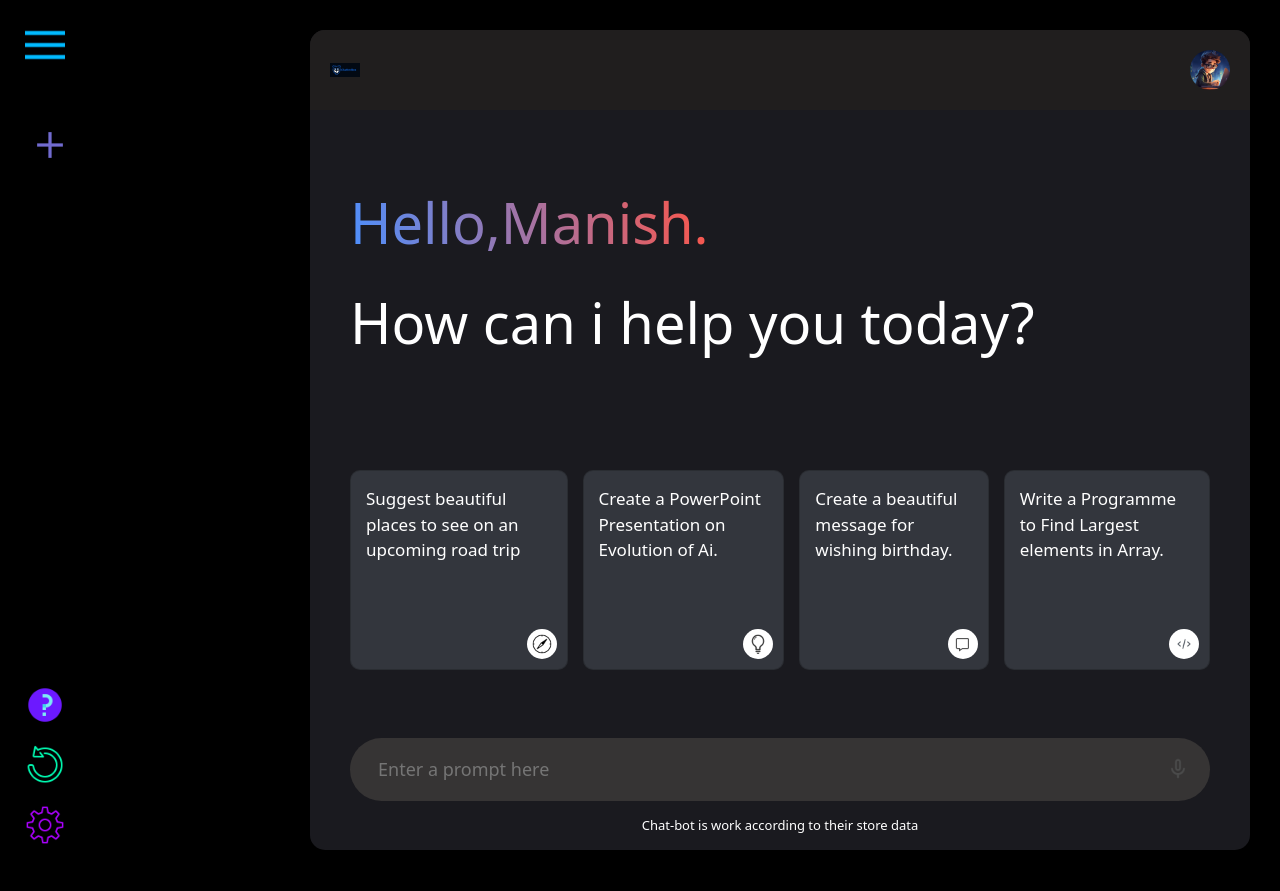
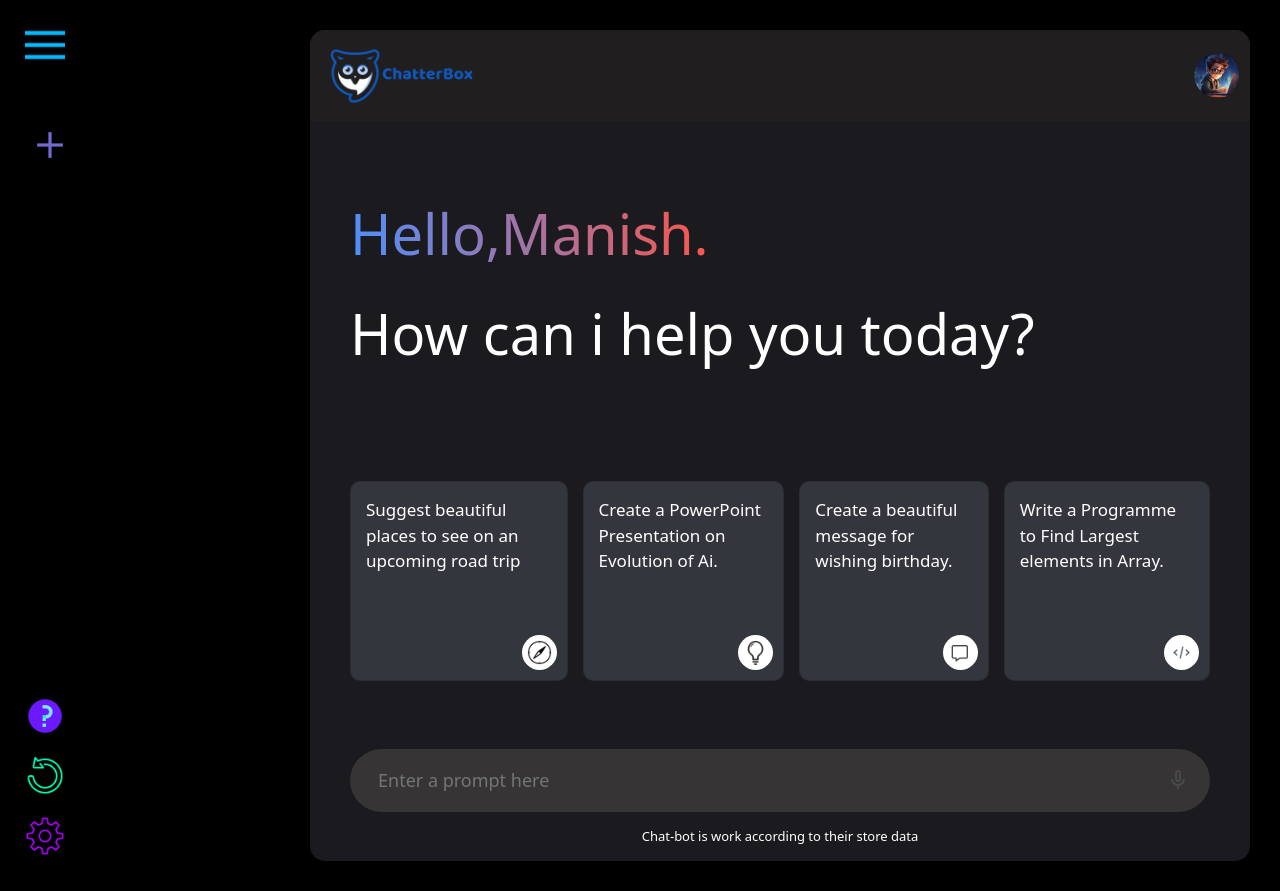
Before and after one commit to ManishPatidar806/Chat-Boot, a React (Vite) app: page / in a window 1280 px wide. Built offline with nearby package versions, Linux system fonts and the light colour scheme.

Commit message:
update files

```diff
--- a/package.json
+++ b/package.json
@@ -12,7 +12,8 @@
   "dependencies": {
     "@google/generative-ai": "^0.2.1",
     "react": "^18.2.0",
-    "react-dom": "^18.2.0"
+    "react-dom": "^18.2.0",
+    "react-markdown": "^9.0.1"
   },
   "devDependencies": {
     "@types/react": "^18.2.56",
--- a/src/Components/Center.css
+++ b/src/Components/Center.css
@@ -1,3 +1,6 @@
+*{
+    margin: 0px;
+}
 .Center{
     flex: 1;
     min-height: 100vh;
@@ -13,21 +16,22 @@
     align-items: center;
     justify-content: space-between;
     font-size: 22px;
-    padding: 20px;
+    padding: 6px;
     color: #5d5959;
     border-top-left-radius: 15px;
     border-top-right-radius: 15px;
     background-color: rgb(32, 30, 30);
 }
 .Center img{
-    max-width: 30px;
+    max-width: 180px;
 }
 .Center .logo{
     background-color: rgb(32, 30, 30);
 }
 
 .Center .nav .user{
-   max-width: 40px;
+   max-width: 50px;
+   padding-right: 5px;
     border-radius: 50%;
     background-color: rgb(32, 30, 30);
 }
@@ -116,6 +120,7 @@
 }
 .search-box  .submit{
     background-color: rgb(54, 52, 52);
+
 }
 .search-box img{
     width: 24px;
--- a/src/Components/Center.jsx
+++ b/src/Components/Center.jsx
@@ -2,6 +2,8 @@ import "./Center.css"
 import React, { useContext } from "react";
 import { assets } from "./../assets/assets"
 import { Context } from "../context/context";
+import Markdown from 'react-markdown'
+import remarkGfm from 'remark-gfm';
 export default function Center() {
 
     const {
@@ -70,7 +72,7 @@ export default function Center() {
                             <hr />
                             <hr />
                         </div>
-                        :<p dangerouslySetInnerHTML={{__html:resultData}}></p>
+                        : <Markdown remarkPlugins={[remarkGfm]}>{<p dangerouslySetInnerHTML={{__html:resultData}}></p>}</Markdown>
                         }
                     </div>
                 </div>
@@ -83,9 +85,9 @@ export default function Center() {
                         <div className="imagesection">
                             <img src={assets.mic_icon} alt="" />
                            {input?
-                           <button type="submit">
+                           <p type="submit">
                             <img  src={assets.send_icon} alt="" />
-                           </button>:null}
+                           </p>:null}
                         </div>
                     </form>
                     <p className="bottom-info">
--- a/src/Components/Mainbox.css
+++ b/src/Components/Mainbox.css
@@ -2,7 +2,8 @@
     background-color: black;
     color: white;
 }
-.MainBox{min-height: 100vh;
+.MainBox{
+min-height: 100vh;
 display: flex;
 
 }
--- a/src/Components/SIdeBar.css
+++ b/src/Components/SIdeBar.css
@@ -33,8 +33,11 @@
     font-size: 14px;
     color: grey;
     cursor: pointer;
+
 }
-
+.new-chat p{
+  margin-top: 13%;
+}
 .sidebar .recent{
     display: flex;
     flex-direction: column;
@@ -48,13 +51,16 @@
   .sidebar .recent-entry{
     display: flex;
     align-items: start;
-    gap: 10px;
+    gap: 20px;
     padding: 10px;
     padding-right: 40px;
     border-radius: 50px;
     color: #282828;
     cursor: pointer;
   }
+   .sidebar .recent-para{
+    margin-top: 2%;
+   }
   .sidebar .recent-entry:hover p{
     background-color: #262626;
     color: white;
--- a/src/Components/SideBar.jsx
+++ b/src/Components/SideBar.jsx
@@ -22,7 +22,7 @@ const loadprompt = async (prompt)=>{
 
                 <div onClick={()=>newchat()} className="new-chat">
                     <img src={assets.plus_icon} alt="" />
-                    {extended ? <p>New Chat</p> : null}
+                    {extended ? <p  >New Chat</p> : null}
                 </div>
                 {extended ? <div className="recent">
                     <p className="recent-title">Recent</p>
--- a/src/assets/assets.js
+++ b/src/assets/assets.js
@@ -14,7 +14,7 @@ import message_icon from './message_icon.png'
 import code_icon from './code_icon.png'
 import send_icon from './sent_Icon.png'
 import gemini_icon from './gemini_icon.png'
-import name_logo_icon from './name_logo_icon.svg'
+import name_logo_icon from './name_logo_icon.png'
 import logo_icon from './logo_icon.svg'
 
 export const assets = {
--- a/src/context/context.jsx
+++ b/src/context/context.jsx
@@ -21,7 +21,6 @@ const ContextProvider = (props)=>{
     const newchat = ()=>{
         setloading(false)
         setshowResult(false)
-
     }
     const onSent = async (prompt) =>{
        setresultData("")
```
Also changed, not shown: src/assets/name_logo_icon.png (added), 1 other file (tests, documents, lock files or other folders).
